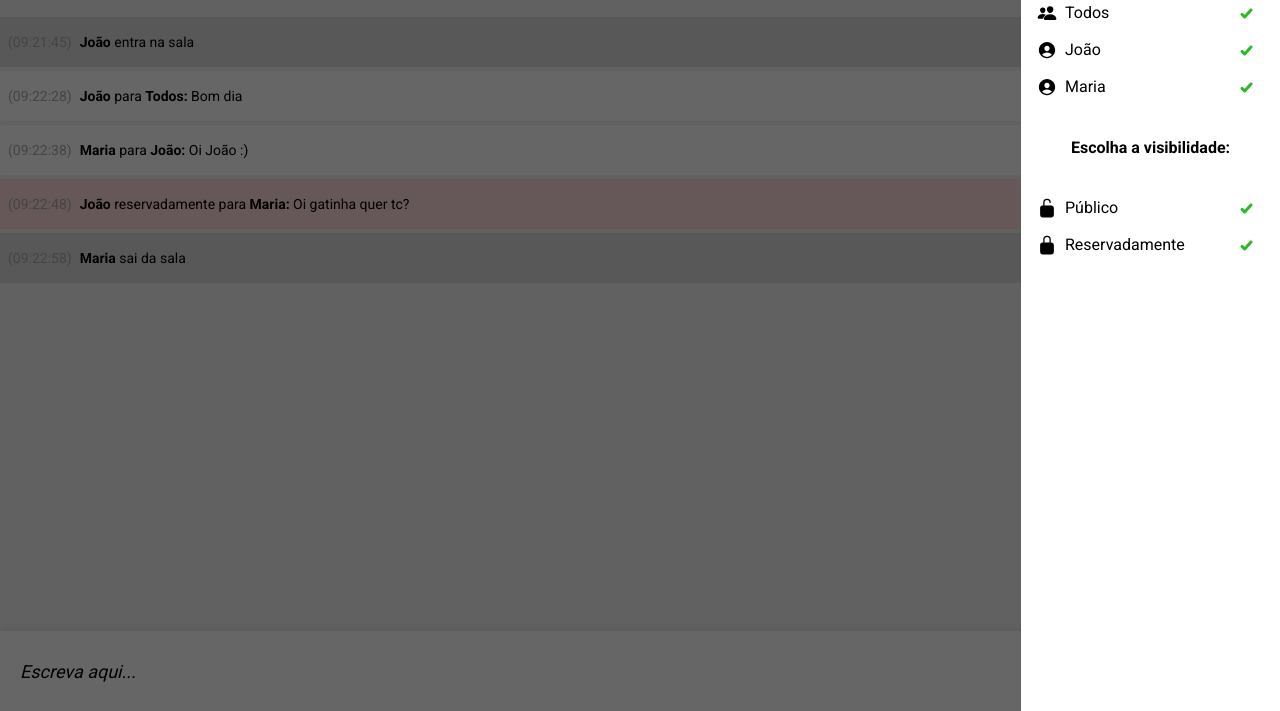
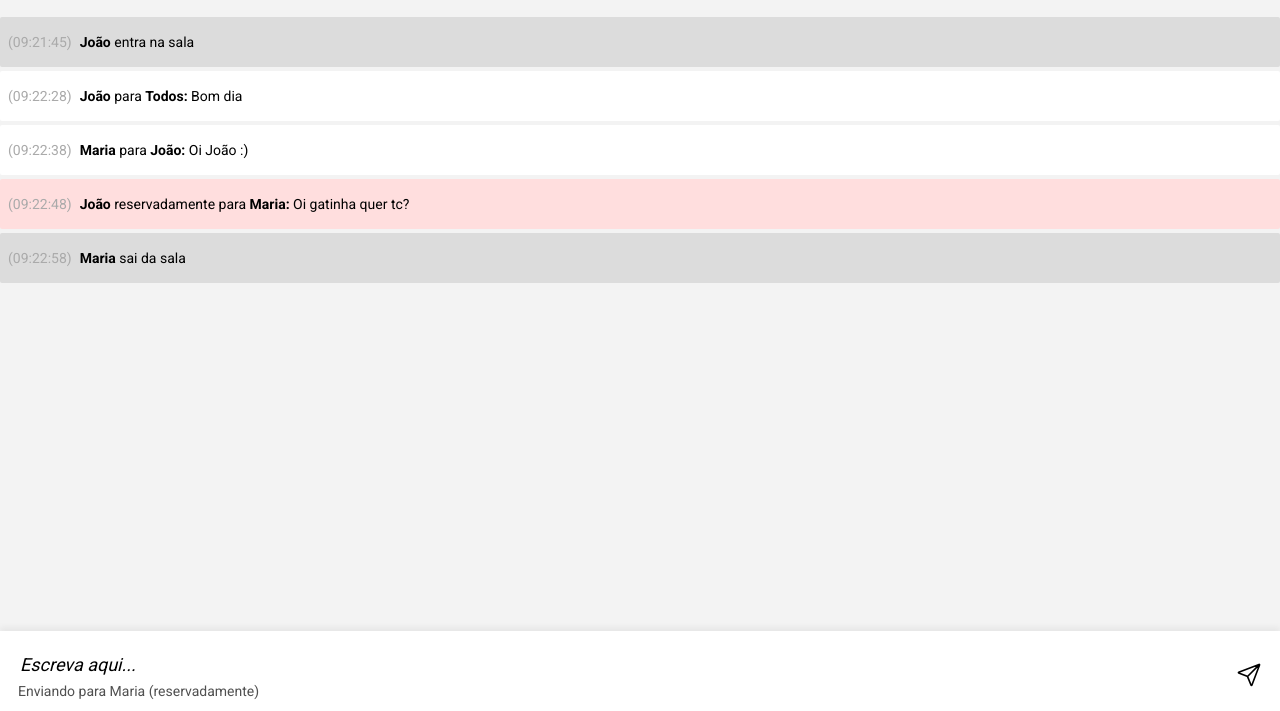
Before and after one commit to iurimp91/chat-uol, a plain HTML site: page index.html in a window 1280 px wide. Shown: the part 89-800 px from the top of the page. Drawn offline with nearby package versions, Linux system fonts and the light colour scheme.

Commit message:
Implementado indicativo de que a mensagem é reservada abaixo da caixa de texto

```diff
--- a/index.html
+++ b/index.html
@@ -10,7 +10,7 @@
     <link rel="stylesheet" href="styles/reset.css">
     <link rel="stylesheet" href="styles/styles.css">
     <link rel="preconnect" href="https://fonts.gstatic.com">
-    <link href="https://fonts.googleapis.com/css2?family=Roboto:wght@400;700&display=swap" rel="stylesheet">
+    <link href="https://fonts.googleapis.com/css2?family=Roboto:wght@300;400;700&display=swap" rel="stylesheet">
 </head>
 <body>
     <div class="topo">
@@ -42,11 +42,14 @@
     </ul>
 
     <div class="inferior">
-        <input type="text" placeholder="Escreva aqui...">
+        <div class="caixa-texto">
+            <input type="text" placeholder="Escreva aqui...">
+            Enviando para Maria (reservadamente)
+        </div>
         <ion-icon name="paper-plane-outline"></ion-icon>
     </div>
 
-    <div class="tela-contatos">
+    <div class="tela-contatos escondido">
         <div class="transparencia"></div>
         <div class="contatos">
             <h1>Escolha um contato</br>para enviar a mensagem:</h1>
--- a/styles/styles.css
+++ b/styles/styles.css
@@ -62,11 +62,13 @@ body {
     display: flex;
     justify-content: space-between;
     align-items: center;
-    padding: 0 18px;
+    padding: 8px 18px 0 18px;
     box-shadow: 0 -4px 6px 0 rgba(0, 0, 0, 0.05);
     position: fixed;
     bottom: 0;
     left: 0;
+    color: #505050;
+    font-size: 14px;
 }
 
 .inferior input {
@@ -74,6 +76,7 @@ body {
     border: none;
     font-family: 'Roboto';
     width: calc(100% - 40px);
+    margin-bottom: 8px;
 }
 
 ::-webkit-input-placeholder {
@@ -87,6 +90,7 @@ input:focus {
 
 .inferior ion-icon {
     font-size: 26px;
+    color: black;
 }
 
 .tela-contatos {
@@ -144,3 +148,7 @@ h1 {
 h1:last-child {
     height: 66px;
 }
+
+.escondido {
+    display: none;
+}
```
